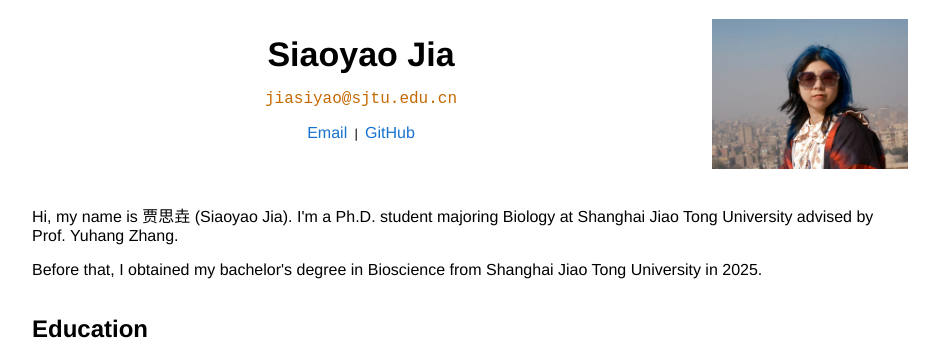
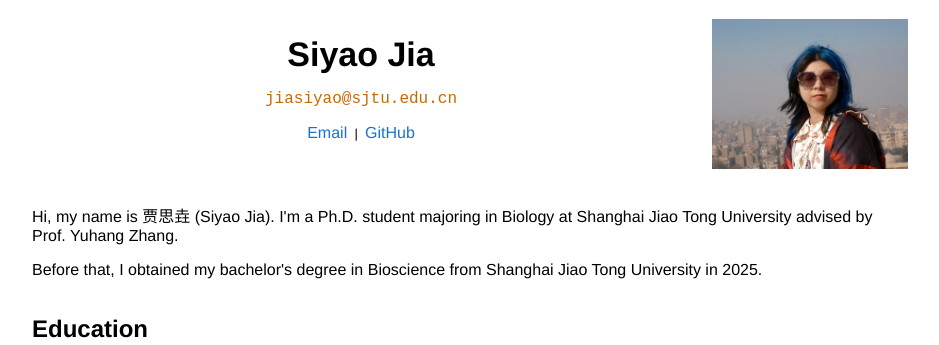
Before and after one commit to lumiererere/lumiererere.github.io, a plain HTML site: page index.html in a window 1280 px wide. Shown: the top 345 px of the page, without its empty margins (169-1108 px from the left). Drawn offline with Linux system fonts and the light colour scheme.

Commit message:
Update index.html

```diff
--- a/index.html
+++ b/index.html
@@ -19,7 +19,7 @@
                             <div class="info-container">
                                 <div class="info-text">
                                     <p class="p-center" id="name">
-                                        <name>Siaoyao Jia</name>
+                                        <name>Siyao Jia</name>
                                     </p>
                                     <p class="p-center" id="email">
                                         jiasiyao@sjtu.edu.cn
@@ -35,7 +35,7 @@
                             </div>
                             <br>
                             <p>
-                                Hi, my name is 贾思垚 (Siaoyao Jia). I'm a Ph.D. student majoring Biology at Shanghai Jiao Tong University advised by Prof. Yuhang Zhang.
+                                Hi, my name is 贾思垚 (Siyao Jia). I'm a Ph.D. student majoring in Biology at Shanghai Jiao Tong University advised by Prof. Yuhang Zhang.
                             </p>
                             <p>
                                 Before that, I obtained my bachelor's degree in Bioscience from Shanghai Jiao Tong University in 2025.
```
